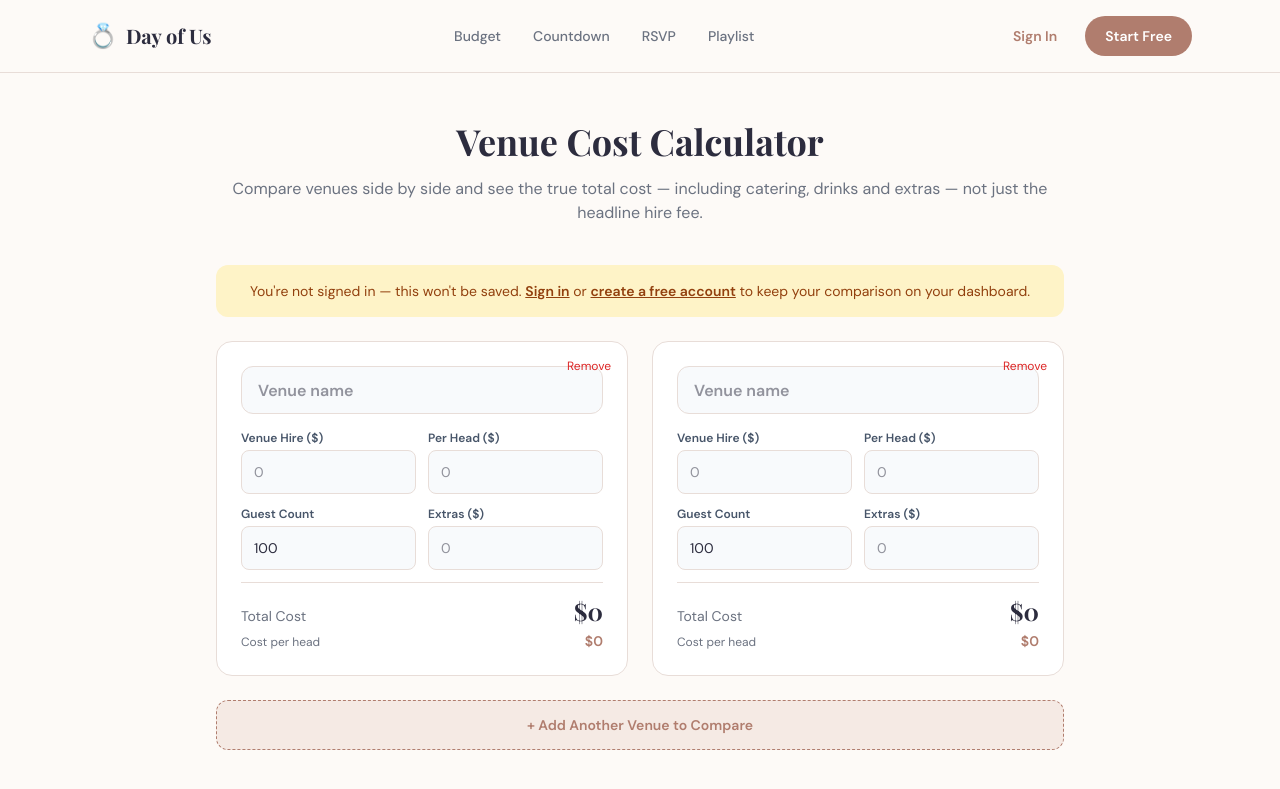
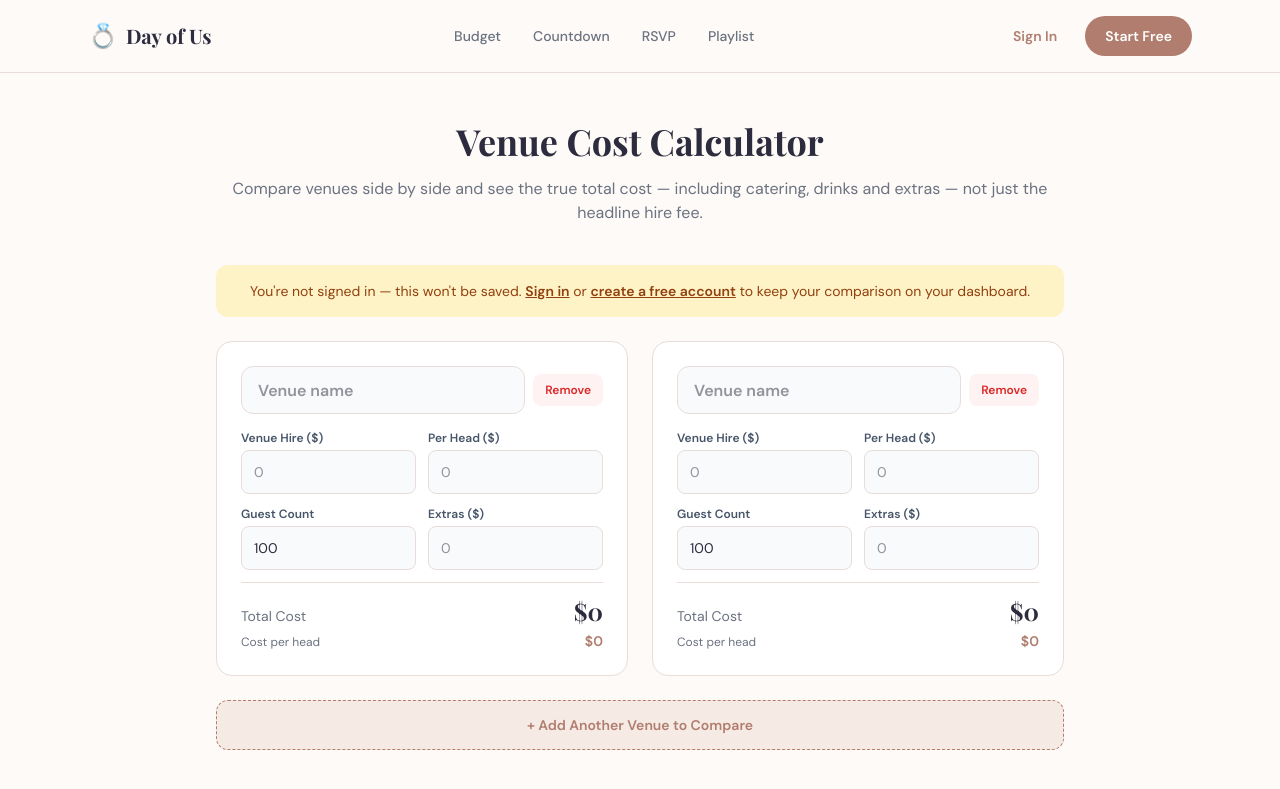
Before and after one commit to DayofUs/DayofUs, a Next.js app: page /venue in a window 1280 px wide. Shown: the top 789 px of the page. Built offline with nearby package versions, Linux system fonts and the light colour scheme; no server answers; a web font is replaced by a local one.

Commit message:
Update page.tsx

```diff
--- a/app/venue/page.tsx
+++ b/app/venue/page.tsx
@@ -143,9 +143,20 @@ export default function VenuePage() {
                 {isCheapest && (
                   <span className="absolute -top-3 left-6 text-xs font-semibold px-3 py-1 rounded-full" style={{background:'#7A9E8A', color:'#ffffff'}}>Best Value</span>
                 )}
-                {venues.length > 1 && (
-                  <button onClick={() => removeVenue(v.id)} className="absolute top-4 right-4 text-xs" style={{color:'#DC2626'}}>Remove</button>
-                )}
+                {venues.length > 1 ? (
+                  <div className="flex items-center gap-2 mb-4">
+                    <input
+                      value={v.name}
+                      onChange={e => updateVenue(v.id, 'name', e.target.value)}
+                      placeholder="Venue name"
+                      className="flex-1 h-12 px-4 rounded-xl outline-none font-semibold min-w-0"
+                      style={{border:'1px solid #E8DDD8', background:'#F8FAFC', color:'#2C2C3E'}}
+                    />
+                    <button onClick={() => removeVenue(v.id)} className="flex-shrink-0 text-xs font-semibold px-3 py-2 rounded-lg" style={{color:'#DC2626', background:'#FEF2F2'}}>
+                      Remove
+                    </button>
+                  </div>
+                ) : (
                   <input
                     value={v.name}
                     onChange={e => updateVenue(v.id, 'name', e.target.value)}
@@ -153,6 +164,7 @@ export default function VenuePage() {
                     className="w-full h-12 px-4 rounded-xl outline-none font-semibold mb-4"
                     style={{border:'1px solid #E8DDD8', background:'#F8FAFC', color:'#2C2C3E'}}
                   />
+                )}
                 <div className="grid grid-cols-2 gap-3 mb-3">
                   <div>
                     <label className="block text-xs font-semibold mb-1" style={{color:'#475569'}}>Venue Hire ($)</label>
@@ -198,6 +210,7 @@ export default function VenuePage() {
           </button>
         )}
 
+        {!weddingId && (
           <div className="text-center bg-white rounded-2xl p-8" style={{border:'1px solid #E8DDD8'}}>
             <div className="text-3xl mb-4">🏨</div>
             <h3 className="font-serif text-2xl font-bold mb-2" style={{color:'#2C2C3E'}}>Track Your Whole Budget</h3>
@@ -206,6 +219,7 @@ export default function VenuePage() {
               Create Your Free Wedding Page
             </Link>
           </div>
+        )}
       </main>
       <Footer />
     </>
```
Lines whose indentation alone changed are shown as unchanged.
